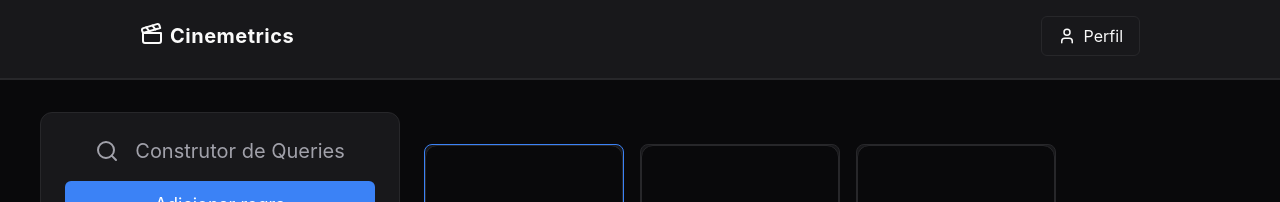
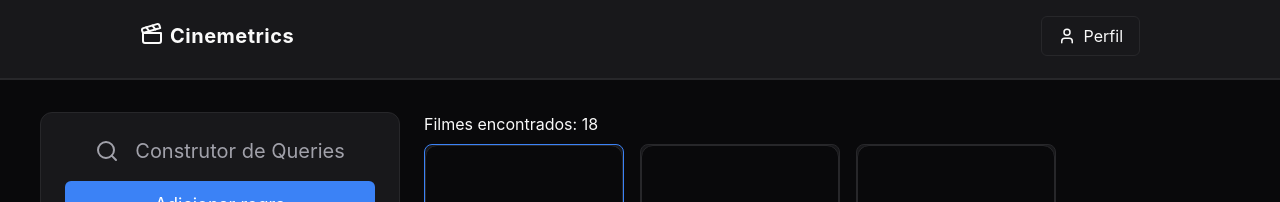
Before and after one commit to jeancarloslima/site-filmes, a React (Vite) app: page / in a window 1280 px wide. Shown: the top 202 px of the page. Built offline with nearby package versions, Linux system fonts and the light colour scheme.

Commit message:
Adicionando info de filmes encontrados

```diff
--- a/src/App.tsx
+++ b/src/App.tsx
@@ -9,10 +9,11 @@ function App() {
     <div>
       <Header />
 
-      <main className="flex flex-col md:flex-row md:items-start gap-6 py-8 px-4 lg:px-10">
+      <div className="flex flex-col md:flex-row md:items-start gap-6 py-8 px-4 lg:px-10">
           <Sidebar />
 
-          <section className="w-full flex justify-center md:justify-start flex-wrap gap-4 md:pt-8">
+          <main className="flex flex-1 justify-center md:justify-start flex-wrap gap-4 pt-8 relative overflow-y-auto">
+            <p className="absolute top-0">Filmes encontrados: 18</p>
             <MovieCard movieSelected={true} />
             <MovieCard movieSelected={false} />
             <MovieCard movieSelected={false} />
@@ -31,10 +32,10 @@ function App() {
             <MovieCard movieSelected={false} />
             <MovieCard movieSelected={false} />
             <MovieCard movieSelected={false} />
-          </section>
+          </main>
 
           <Dialog numberOfFilms={3} />
-      </main>
+      </div>
 
       <Footer />
     </div>
```
